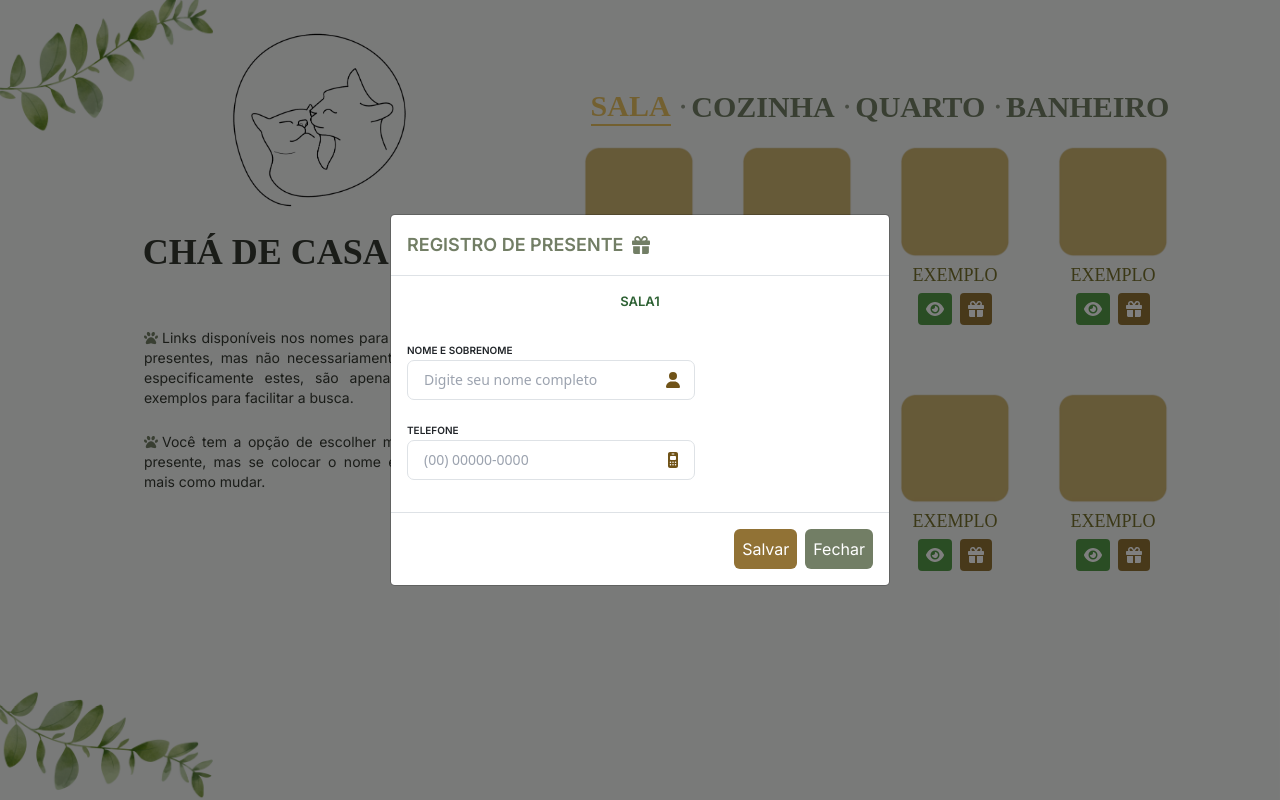
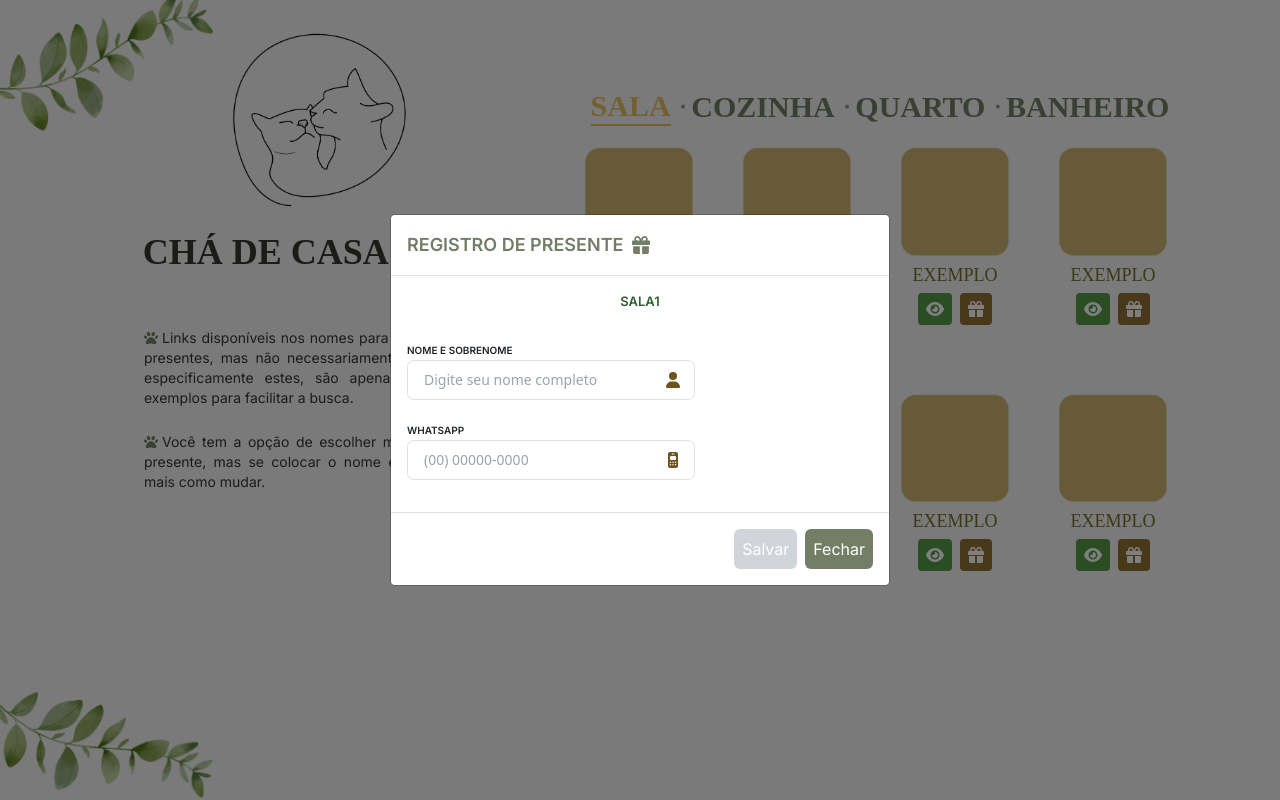
Before and after one commit to VictorLopesz/bridal-shower-frontend, a Next.js app: page / in a window 1280 px wide. Both pictures are taken after a click on the button 660 px from the left and 308 px from the top of the page. Built offline with nearby package versions, Linux system fonts and the light colour scheme.

Commit message:
desabilita o botão salvar até os inputs forem preenchidos

```diff
--- a/src/app/components/Confirmacao/index.tsx
+++ b/src/app/components/Confirmacao/index.tsx
@@ -35,7 +35,7 @@ const Confirmacao: React.FC<ConfirmacaoProps> = ({ showConfirmacao, handleCloseC
                     </span>
                 </Modal.Body>
                 <Modal.Footer>
-                    <button className="bg-[#CDB371] hover:bg-[#857449] p-2 rounded-md text-[#d3d2d2]" onClick={handleCloseConfirmationModal}>
+                    <button className="bg-[#ad9762] hover:bg-[#857449] p-2 rounded-md text-[#ffffff]" onClick={handleCloseConfirmationModal}>
                         Fechar
                     </button>
                 </Modal.Footer>
--- a/src/app/components/ModalInform/index.tsx
+++ b/src/app/components/ModalInform/index.tsx
@@ -1,4 +1,4 @@
-import React, { useState } from 'react';
+import React, { useEffect, useState } from 'react';
 import Form from 'react-bootstrap/Form';
 import Modal from 'react-bootstrap/Modal';
 import { FontAwesomeIcon } from '@fortawesome/react-fontawesome';
@@ -13,10 +13,22 @@ import Confirmacao from '../Confirmacao';
 
 const ModalInform = ({ id, ...props }: any) => {
   const [show, setShow] = useState(false);
+  const [preenchido, setPreenchido] = useState(false);
   const [showConfirmacao, setShowConfirmacao] = useState(false);
   const [mensagemErro, setMensagemErro] = useState<string | null>(null);
   const [tocado, setTocado] = useState<{ nome: boolean; telefone: boolean }>({ nome: false, telefone: false });
-  const { register, handleSubmit, reset } = useForm();
+  const { register, handleSubmit, reset, watch } = useForm();
+
+  const nome = watch('nome');
+  const telefone = watch('telefone');
+
+  useEffect(() => {
+    if (nome && telefone) {
+      setPreenchido(true);
+    } else {
+      setPreenchido(false);
+    }
+  }, [nome, telefone])
 
   const preencherInput = (nome: any, telefone: any) => {
     const temNome = !!nome;
@@ -108,7 +120,7 @@ const ModalInform = ({ id, ...props }: any) => {
               </div>
             </Form.Group>
             <Form.Group className="mb-3" controlId="exampleForm.ControlTextarea1">
-              <label className="uppercase font-semibold text-[10px] -mb-2">Telefone</label>
+              <label className="uppercase font-semibold text-[10px] -mb-2">WhatsApp</label>
               <div className="w-72">
                 <div className="relative w-full min-w-[200px] h-10">
                   <div className="absolute grid w-5 h-5 place-items-center text-blue-gray-500 top-2/4 right-3 -translate-y-2/4">
@@ -136,10 +148,11 @@ const ModalInform = ({ id, ...props }: any) => {
         </Modal.Body>
         <Modal.Footer>
           <button
-            className={`bg-[#917235] hover:bg-[#695327] p-2 rounded-md text-white`}
+            className={`${!preenchido ? 'pointer-events-none bg-gray-300 text-gray-600' : ''}
+            bg-[#917235] hover:bg-[#695327] p-2 rounded-md text-white`}
             type="submit"
             onClick={handleSubmit((data) => onSubmit({ ...data, id }))}
-            >
+          >
             Salvar
           </button>
           <button className="bg-[#727E65] hover:bg-[#34392d] p-2 rounded-md text-white"
```
